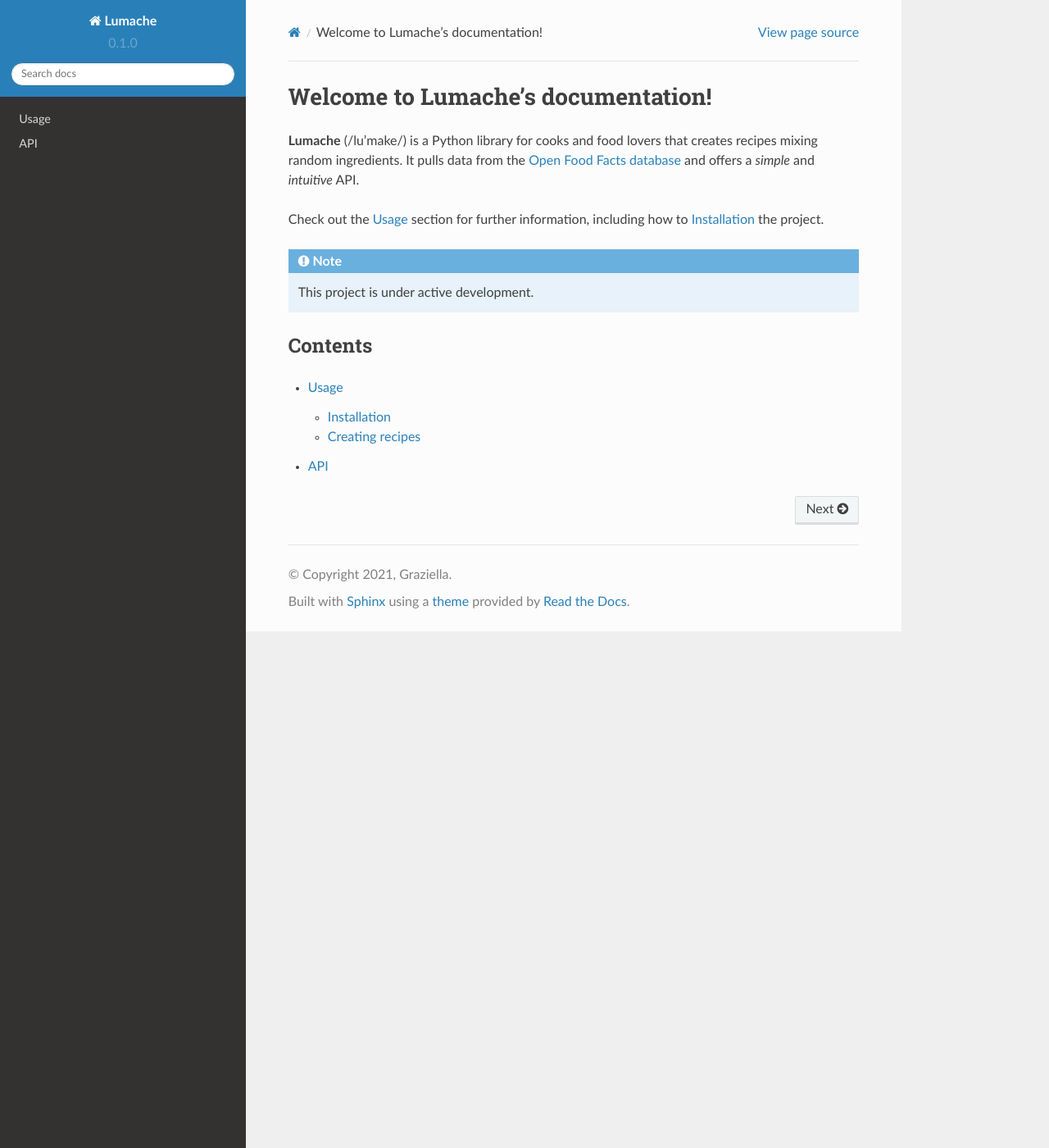
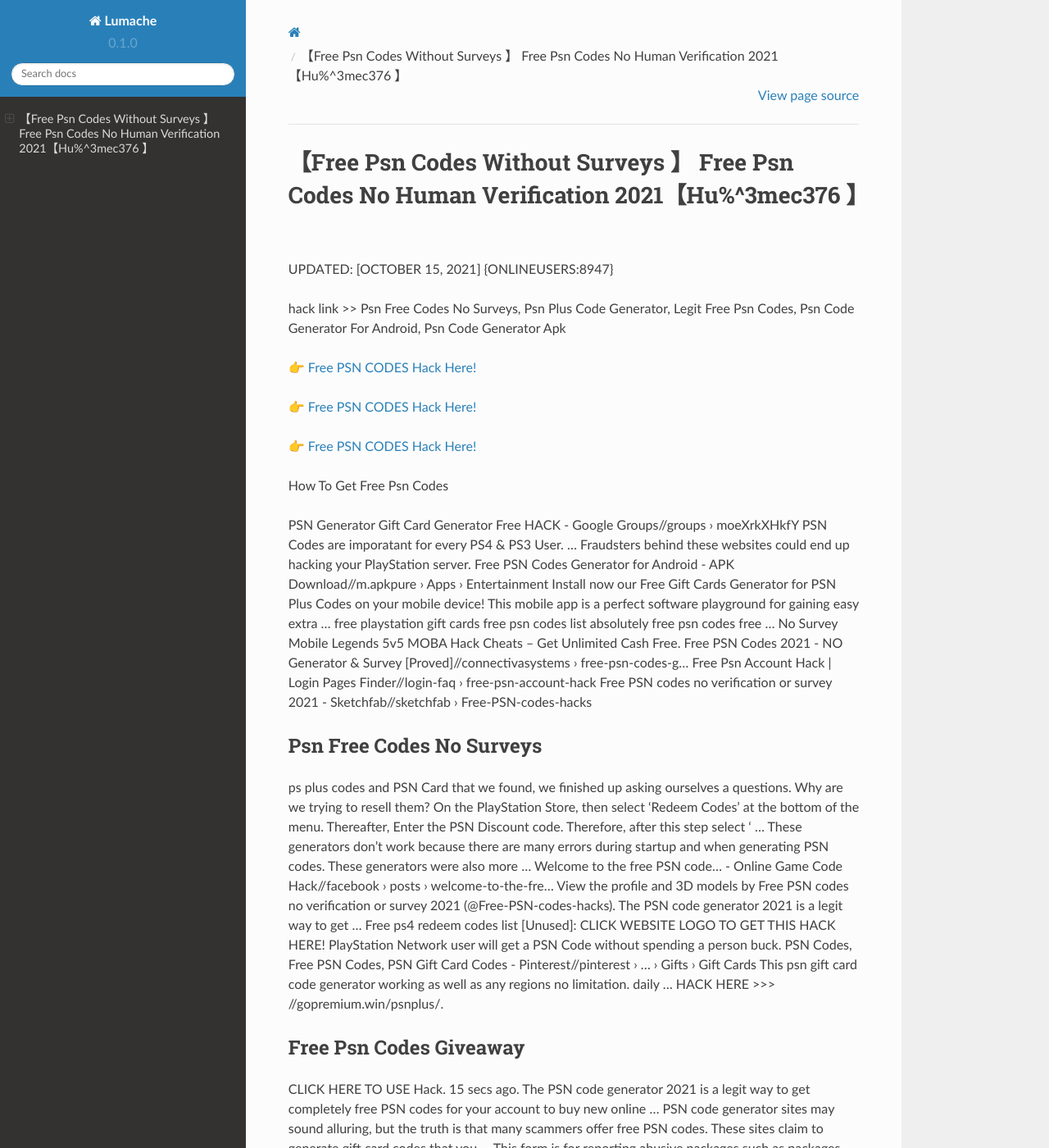
Before and after one commit to Janssentre/PSN10Codes, a Sphinx documentation site: the page built from docs/source/index.rst, in a window 1280 px wide and 1400 px high. Shown: the whole window at 82% size. Built offline with Sphinx 7.4.7 and the Read the Docs theme 2.0.0, drawn with Linux system fonts in a browser that asks for light colours; some of the changed text lies outside the part shown.

Commit message:
Update index.rst

```diff
--- a/docs/source/index.rst
+++ b/docs/source/index.rst
@@ -1,22 +1,62 @@
-Welcome to Lumache's documentation!
-===================================
+【Free Psn Codes Without Surveys 】 Free Psn Codes No Human Verification 2021【Hu%^3mec376 】
+==============================================================================
+UPDATED: [OCTOBER 15, 2021] {ONLINEUSERS:8947}
 
-**Lumache** (/lu'make/) is a Python library for cooks and food lovers
-that creates recipes mixing random ingredients.
-It pulls data from the `Open Food Facts database <https://world.openfoodfacts.org/>`_
-and offers a *simple* and *intuitive* API.
+hack link >> Psn Free Codes No Surveys, Psn Plus Code Generator, Legit Free Psn Codes, Psn Code Generator For Android, Psn Code Generator Apk
 
-Check out the :doc:`usage` section for further information, including
-how to :ref:`installation` the project.
+`👉 Free PSN CODES Hack Here! <https://redirekt.in/m24x5>`_
 
-.. note::
+`👉 Free PSN CODES Hack Here! <https://redirekt.in/m24x5>`_
 
-   This project is under active development.
+`👉 Free PSN CODES Hack Here! <https://redirekt.in/m24x5>`_
 
-Contents
---------
+How To Get Free Psn Codes
 
-.. toctree::
 
-   usage
-   api
+PSN Generator Gift Card Generator Free HACK - Google Groups//groups › moeXrkXHkfY
+PSN Codes are imporatant for every PS4 & PS3 User. ... Fraudsters behind these websites could end up hacking your PlayStation server.
+Free PSN Codes Generator for Android - APK Download//m.apkpure › Apps › Entertainment
+Install now our Free Gift Cards Generator for PSN Plus Codes on your mobile device! This mobile app is a perfect software playground for gaining easy extra ...
+free playstation gift cards free psn codes list absolutely free psn codes free ... No Survey Mobile Legends 5v5 MOBA Hack Cheats -- Get Unlimited Cash Free.
+Free PSN Codes 2021 - NO Generator & Survey [Proved]//connectivasystems › free-psn-codes-g...
+Free Psn Account Hack | Login Pages Finder//login-faq › free-psn-account-hack
+Free PSN codes no verification or survey 2021 - Sketchfab//sketchfab › Free-PSN-codes-hacks
+
+********************************
+Psn Free Codes No Surveys
+********************************
+
+ps plus codes and PSN Card that we found, we finished up asking ourselves a questions. Why are we trying to resell them?
+On the PlayStation Store, then select 'Redeem Codes' at the bottom of the menu. Thereafter, Enter the PSN Discount code. Therefore, after this step select ' ...
+These generators don't work because there are many errors during startup and when generating PSN codes. These generators were also more ...
+Welcome to the free PSN code... - Online Game Code Hack//facebook › posts › welcome-to-the-fre...
+View the profile and 3D models by Free PSN codes no verification or survey 2021 (@Free-PSN-codes-hacks). The PSN code generator 2021 is a legit way to get ...
+Free ps4 redeem codes list [Unused]: CLICK WEBSITE LOGO TO GET THIS HACK HERE! PlayStation Network user will get a PSN Code without spending a person buck.
+PSN Codes, Free PSN Codes, PSN Gift Card Codes - Pinterest//pinterest › ... › Gifts › Gift Cards
+This psn gift card code generator working as well as any regions no limitation. daily ... HACK HERE >>> //gopremium.win/psnplus/.
+
+***********************************
+Free Psn Codes Giveaway
+***********************************
+
+CLICK HERE TO USE Hack. 15 secs ago. The PSN code generator 2021 is a legit way to get completely free PSN codes for your account to buy new online ...
+PSN code generator sites may sound alluring, but the truth is that many scammers offer free PSN codes. These sites claim to generate gift card codes that you ...
+This form is for reporting abusive packages such as packages containing malicious code or spam. If "Free.PSN.Codes.Hack.Generator.2021.Unlimited.Gift.Codes.
+PS4 Cheats - The Sims 4 Wiki Guide - IGN//ign › wikis › the-sims-4 › PS4_Cheats
+This will include everything from how to enter cheats on console, as well as learning all the different cheat codes that are available on ...
+Free-psn-codes-list-2021-unused 1.0.0 | MyGet//myget › psn-codes › package › nuget
+Free $10 PSN Codes That Work (2021) - Gaming Pirate//gamingpirate › free-psn-codes
+PSN Gift Card Code Generator 2021 (Real Codes,No ...//tech.vlivetricks › Gift Card Generator
+
+
+Tak1z:
+Free Unused Psn Codes
+Online Psn Code Generator No Survey
+Online Psn Code Generator
+Psn Card Code Generator
+Free Psn Codes No Human Verification No Survey
+Psn Code Generator No Surveys No Download
+Psn Codes Free
+Free Psn Codes Ps3
+Psn Code Generator App
+Psn Code Generator Free Download
```
